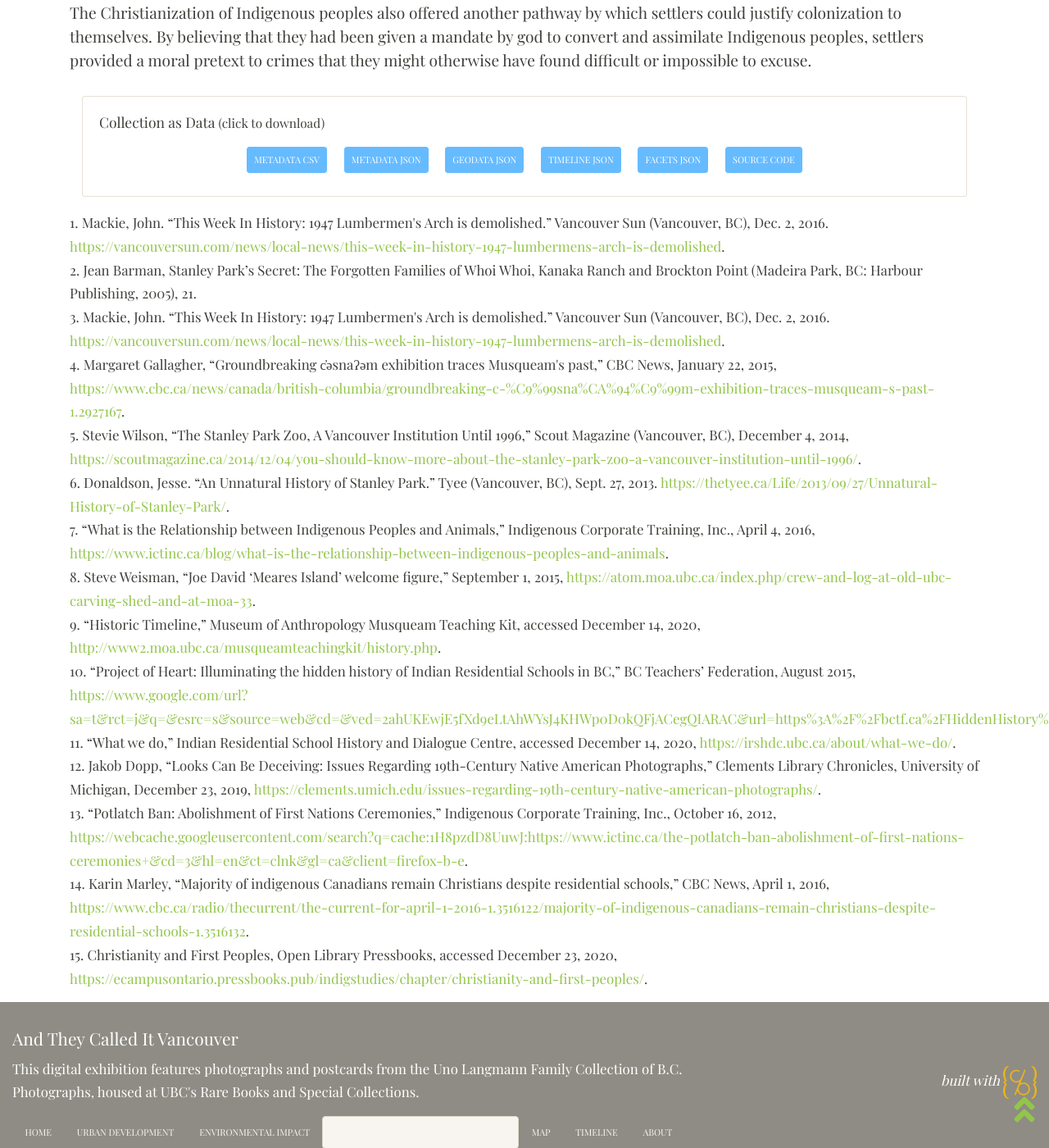
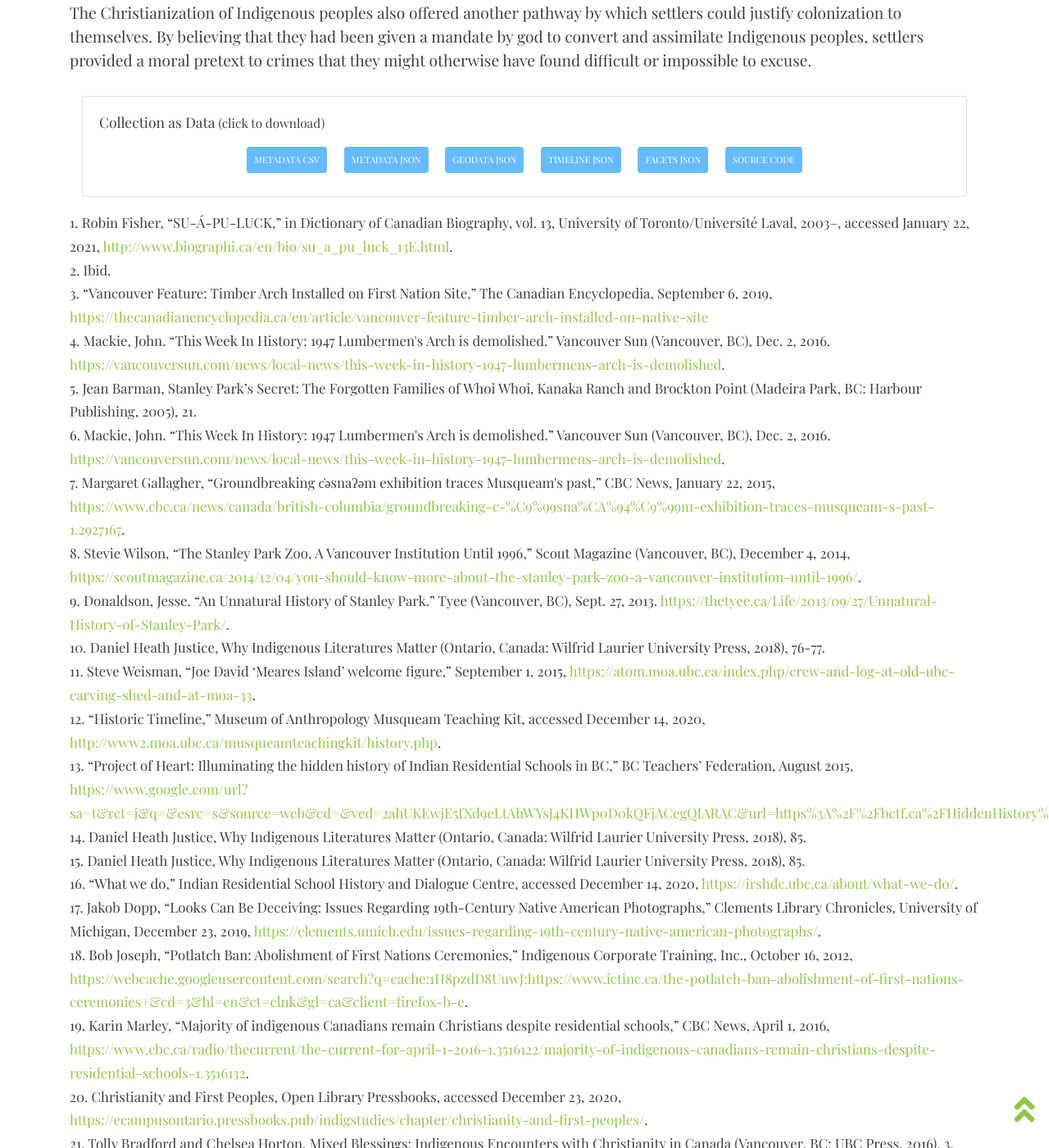
Before and after one commit to ashlynnprasad/langmann-2021, a Jekyll site: the page built from pages/relationswithindigenouspeoples.md, in a window 1280 px wide and 1400 px high, scrolled down 6738 px. Shown: the whole window at 82% size. Built offline with Jekyll 4.4.1, drawn with Linux system fonts in a browser that asks for light colours; nearby versions of some CDN libraries; some of the changed text lies outside the part shown.

Commit message:
updated footnotes after claire's edits

```diff
--- a/pages/relationswithindigenouspeoples.md
+++ b/pages/relationswithindigenouspeoples.md
@@ -135,18 +135,25 @@
 
 </div>
 
-<small>1. Mackie, John. “This Week In History: 1947 Lumbermen's Arch is demolished.” Vancouver Sun (Vancouver, BC), Dec. 2, 2016. <a href="https://vancouversun.com/news/local-news/this-week-in-history-1947-lumbermens-arch-is-demolished">https://vancouversun.com/news/local-news/this-week-in-history-1947-lumbermens-arch-is-demolished</a>.<br>
-  2. Jean Barman, Stanley Park’s Secret: The Forgotten Families of Whoi Whoi, Kanaka Ranch and Brockton Point (Madeira Park, BC: Harbour Publishing, 2005), 21.<br>
-  3. Mackie, John. “This Week In History: 1947 Lumbermen's Arch is demolished.” Vancouver Sun (Vancouver, BC), Dec. 2, 2016. <a href="https://vancouversun.com/news/local-news/this-week-in-history-1947-lumbermens-arch-is-demolished">https://vancouversun.com/news/local-news/this-week-in-history-1947-lumbermens-arch-is-demolished</a>.<br>
-  4. Margaret Gallagher, “Groundbreaking c̓əsnaʔəm exhibition traces Musqueam's past,” CBC News, January 22, 2015, <a href="https://www.cbc.ca/news/canada/british-columbia/groundbreaking-c-%C9%99sna%CA%94%C9%99m-exhibition-traces-musqueam-s-past-1.2927167">https://www.cbc.ca/news/canada/british-columbia/groundbreaking-c-%C9%99sna%CA%94%C9%99m-exhibition-traces-musqueam-s-past-1.2927167</a>.<br>
-  5. Stevie Wilson, “The Stanley Park Zoo, A Vancouver Institution Until 1996,” Scout Magazine (Vancouver, BC), December 4, 2014, <a href="https://scoutmagazine.ca/2014/12/04/you-should-know-more-about-the-stanley-park-zoo-a-vancouver-institution-until-1996/">https://scoutmagazine.ca/2014/12/04/you-should-know-more-about-the-stanley-park-zoo-a-vancouver-institution-until-1996/</a>.<br>
-  6. Donaldson, Jesse. “An Unnatural History of Stanley Park.” Tyee (Vancouver, BC), Sept. 27, 2013. <a href="https://thetyee.ca/Life/2013/09/27/Unnatural-History-of-Stanley-Park/">https://thetyee.ca/Life/2013/09/27/Unnatural-History-of-Stanley-Park/</a>.<br>
-  7. “What is the Relationship between Indigenous Peoples and Animals,” Indigenous Corporate Training, Inc., April 4, 2016, <a href="https://www.ictinc.ca/blog/what-is-the-relationship-between-indigenous-peoples-and-animals">https://www.ictinc.ca/blog/what-is-the-relationship-between-indigenous-peoples-and-animals</a>.<br>
-  8. Steve Weisman, “Joe David ‘Meares Island’ welcome figure,” September 1, 2015, <a href="https://atom.moa.ubc.ca/index.php/crew-and-log-at-old-ubc-carving-shed-and-at-moa-33">https://atom.moa.ubc.ca/index.php/crew-and-log-at-old-ubc-carving-shed-and-at-moa-33</a>.<br>
-  9. “Historic Timeline,” Museum of Anthropology Musqueam Teaching Kit, accessed December 14, 2020, <a href="http://www2.moa.ubc.ca/musqueamteachingkit/history.php">http://www2.moa.ubc.ca/musqueamteachingkit/history.php</a>.<br>
-  10. “Project of Heart: Illuminating the hidden history of Indian Residential Schools in BC,” BC Teachers’ Federation, August 2015, <a href="https://www.google.com/url?sa=t&rct=j&q=&esrc=s&source=web&cd=&ved=2ahUKEwjE5fXd9eLtAhWYsJ4KHWp0D0kQFjACegQIARAC&url=https%3A%2F%2Fbctf.ca%2FHiddenHistory%2FeBook.pdf&usg=AOvVaw2ZVS8k_i_HmwryqUbe6oOI">https://www.google.com/url?sa=t&rct=j&q=&esrc=s&source=web&cd=&ved=2ahUKEwjE5fXd9eLtAhWYsJ4KHWp0D0kQFjACegQIARAC&url=https%3A%2F%2Fbctf.ca%2FHiddenHistory%2FeBook.pdf&usg=AOvVaw2ZVS8k_i_HmwryqUbe6oOI</a>.<br>
-  11. “What we do,” Indian Residential School History and Dialogue Centre, accessed December 14, 2020, <a href="https://irshdc.ubc.ca/about/what-we-do/">https://irshdc.ubc.ca/about/what-we-do/</a>.<br>
-  12. Jakob Dopp, “Looks Can Be Deceiving: Issues Regarding 19th-Century Native American Photographs,” Clements Library Chronicles, University of Michigan, December 23, 2019, <a href="https://clements.umich.edu/issues-regarding-19th-century-native-american-photographs/">https://clements.umich.edu/issues-regarding-19th-century-native-american-photographs/</a>.<br>
-  13. “Potlatch Ban: Abolishment of First Nations Ceremonies,” Indigenous Corporate Training, Inc., October 16, 2012, <a href="https://webcache.googleusercontent.com/search?q=cache:1H8pzdD8UuwJ:https://www.ictinc.ca/the-potlatch-ban-abolishment-of-first-nations-ceremonies+&cd=3&hl=en&ct=clnk&gl=ca&client=firefox-b-e">https://webcache.googleusercontent.com/search?q=cache:1H8pzdD8UuwJ:https://www.ictinc.ca/the-potlatch-ban-abolishment-of-first-nations-ceremonies+&cd=3&hl=en&ct=clnk&gl=ca&client=firefox-b-e</a>.<br>
-  14. Karin Marley, “Majority of indigenous Canadians remain Christians despite residential schools,” CBC News, April 1, 2016, <a href="https://www.cbc.ca/radio/thecurrent/the-current-for-april-1-2016-1.3516122/majority-of-indigenous-canadians-remain-christians-despite-residential-schools-1.3516132">https://www.cbc.ca/radio/thecurrent/the-current-for-april-1-2016-1.3516122/majority-of-indigenous-canadians-remain-christians-despite-residential-schools-1.3516132</a>.<br>
-  15.  Christianity and First Peoples, Open Library Pressbooks, accessed December 23, 2020, <a href="https://ecampusontario.pressbooks.pub/indigstudies/chapter/christianity-and-first-peoples/">https://ecampusontario.pressbooks.pub/indigstudies/chapter/christianity-and-first-peoples/</a>.<br>
+<small>1. Robin Fisher, “SU-Á-PU-LUCK,” in Dictionary of Canadian Biography, vol. 13, University of Toronto/Université Laval, 2003–, accessed January 22, 2021, <a href="http://www.biographi.ca/en/bio/su_a_pu_luck_13E.html">http://www.biographi.ca/en/bio/su_a_pu_luck_13E.html</a>.<br>
+  2. Ibid.<br>
+  3. “Vancouver Feature: Timber Arch Installed on First Nation Site,” The Canadian Encyclopedia, September 6, 2019, <a href="https://thecanadianencyclopedia.ca/en/article/vancouver-feature-timber-arch-installed-on-native-site">https://thecanadianencyclopedia.ca/en/article/vancouver-feature-timber-arch-installed-on-native-site</a><br>
+  4. Mackie, John. “This Week In History: 1947 Lumbermen's Arch is demolished.” Vancouver Sun (Vancouver, BC), Dec. 2, 2016. <a href="https://vancouversun.com/news/local-news/this-week-in-history-1947-lumbermens-arch-is-demolished">https://vancouversun.com/news/local-news/this-week-in-history-1947-lumbermens-arch-is-demolished</a>.<br>
+  5. Jean Barman, Stanley Park’s Secret: The Forgotten Families of Whoi Whoi, Kanaka Ranch and Brockton Point (Madeira Park, BC: Harbour Publishing, 2005), 21.<br>
+  6. Mackie, John. “This Week In History: 1947 Lumbermen's Arch is demolished.” Vancouver Sun (Vancouver, BC), Dec. 2, 2016. <a href="https://vancouversun.com/news/local-news/this-week-in-history-1947-lumbermens-arch-is-demolished">https://vancouversun.com/news/local-news/this-week-in-history-1947-lumbermens-arch-is-demolished</a>.<br>
+  7. Margaret Gallagher, “Groundbreaking c̓əsnaʔəm exhibition traces Musqueam's past,” CBC News, January 22, 2015, <a href="https://www.cbc.ca/news/canada/british-columbia/groundbreaking-c-%C9%99sna%CA%94%C9%99m-exhibition-traces-musqueam-s-past-1.2927167">https://www.cbc.ca/news/canada/british-columbia/groundbreaking-c-%C9%99sna%CA%94%C9%99m-exhibition-traces-musqueam-s-past-1.2927167</a>.<br>
+  8. Stevie Wilson, “The Stanley Park Zoo, A Vancouver Institution Until 1996,” Scout Magazine (Vancouver, BC), December 4, 2014, <a href="https://scoutmagazine.ca/2014/12/04/you-should-know-more-about-the-stanley-park-zoo-a-vancouver-institution-until-1996/">https://scoutmagazine.ca/2014/12/04/you-should-know-more-about-the-stanley-park-zoo-a-vancouver-institution-until-1996/</a>.<br>
+  9. Donaldson, Jesse. “An Unnatural History of Stanley Park.” Tyee (Vancouver, BC), Sept. 27, 2013. <a href="https://thetyee.ca/Life/2013/09/27/Unnatural-History-of-Stanley-Park/">https://thetyee.ca/Life/2013/09/27/Unnatural-History-of-Stanley-Park/</a>.<br>
+  10.	Daniel Heath Justice, Why Indigenous Literatures Matter (Ontario, Canada: Wilfrid Laurier University Press, 2018), 76-77.<br>
+  11. Steve Weisman, “Joe David ‘Meares Island’ welcome figure,” September 1, 2015, <a href="https://atom.moa.ubc.ca/index.php/crew-and-log-at-old-ubc-carving-shed-and-at-moa-33">https://atom.moa.ubc.ca/index.php/crew-and-log-at-old-ubc-carving-shed-and-at-moa-33</a>.<br>
+  12. “Historic Timeline,” Museum of Anthropology Musqueam Teaching Kit, accessed December 14, 2020, <a href="http://www2.moa.ubc.ca/musqueamteachingkit/history.php">http://www2.moa.ubc.ca/musqueamteachingkit/history.php</a>.<br>
+  13. “Project of Heart: Illuminating the hidden history of Indian Residential Schools in BC,” BC Teachers’ Federation, August 2015, <a href="https://www.google.com/url?sa=t&rct=j&q=&esrc=s&source=web&cd=&ved=2ahUKEwjE5fXd9eLtAhWYsJ4KHWp0D0kQFjACegQIARAC&url=https%3A%2F%2Fbctf.ca%2FHiddenHistory%2FeBook.pdf&usg=AOvVaw2ZVS8k_i_HmwryqUbe6oOI">https://www.google.com/url?sa=t&rct=j&q=&esrc=s&source=web&cd=&ved=2ahUKEwjE5fXd9eLtAhWYsJ4KHWp0D0kQFjACegQIARAC&url=https%3A%2F%2Fbctf.ca%2FHiddenHistory%2FeBook.pdf&usg=AOvVaw2ZVS8k_i_HmwryqUbe6oOI</a>.<br>
+  14.	Daniel Heath Justice, Why Indigenous Literatures Matter (Ontario, Canada: Wilfrid Laurier University Press, 2018), 85.<br>
+  15.	Daniel Heath Justice, Why Indigenous Literatures Matter (Ontario, Canada: Wilfrid Laurier University Press, 2018), 85.<br>
+  16. “What we do,” Indian Residential School History and Dialogue Centre, accessed December 14, 2020, <a href="https://irshdc.ubc.ca/about/what-we-do/">https://irshdc.ubc.ca/about/what-we-do/</a>.<br>
+  17. Jakob Dopp, “Looks Can Be Deceiving: Issues Regarding 19th-Century Native American Photographs,” Clements Library Chronicles, University of Michigan, December 23, 2019, <a href="https://clements.umich.edu/issues-regarding-19th-century-native-american-photographs/">https://clements.umich.edu/issues-regarding-19th-century-native-american-photographs/</a>.<br>
+  18. Bob Joseph, “Potlatch Ban: Abolishment of First Nations Ceremonies,” Indigenous Corporate Training, Inc., October 16, 2012, <a href="https://webcache.googleusercontent.com/search?q=cache:1H8pzdD8UuwJ:https://www.ictinc.ca/the-potlatch-ban-abolishment-of-first-nations-ceremonies+&cd=3&hl=en&ct=clnk&gl=ca&client=firefox-b-e">https://webcache.googleusercontent.com/search?q=cache:1H8pzdD8UuwJ:https://www.ictinc.ca/the-potlatch-ban-abolishment-of-first-nations-ceremonies+&cd=3&hl=en&ct=clnk&gl=ca&client=firefox-b-e</a>.<br>
+  19. Karin Marley, “Majority of indigenous Canadians remain Christians despite residential schools,” CBC News, April 1, 2016, <a href="https://www.cbc.ca/radio/thecurrent/the-current-for-april-1-2016-1.3516122/majority-of-indigenous-canadians-remain-christians-despite-residential-schools-1.3516132">https://www.cbc.ca/radio/thecurrent/the-current-for-april-1-2016-1.3516122/majority-of-indigenous-canadians-remain-christians-despite-residential-schools-1.3516132</a>.<br>
+  20.  Christianity and First Peoples, Open Library Pressbooks, accessed December 23, 2020, <a href="https://ecampusontario.pressbooks.pub/indigstudies/chapter/christianity-and-first-peoples/">https://ecampusontario.pressbooks.pub/indigstudies/chapter/christianity-and-first-peoples/</a>.<br>
+  21.	Tolly Bradford and Chelsea Horton, Mixed Blessings: Indigenous Encounters with Christianity in Canada (Vancouver, BC: UBC Press, 2016), 3.<br>
+  22.	Ibid. </small>
```
